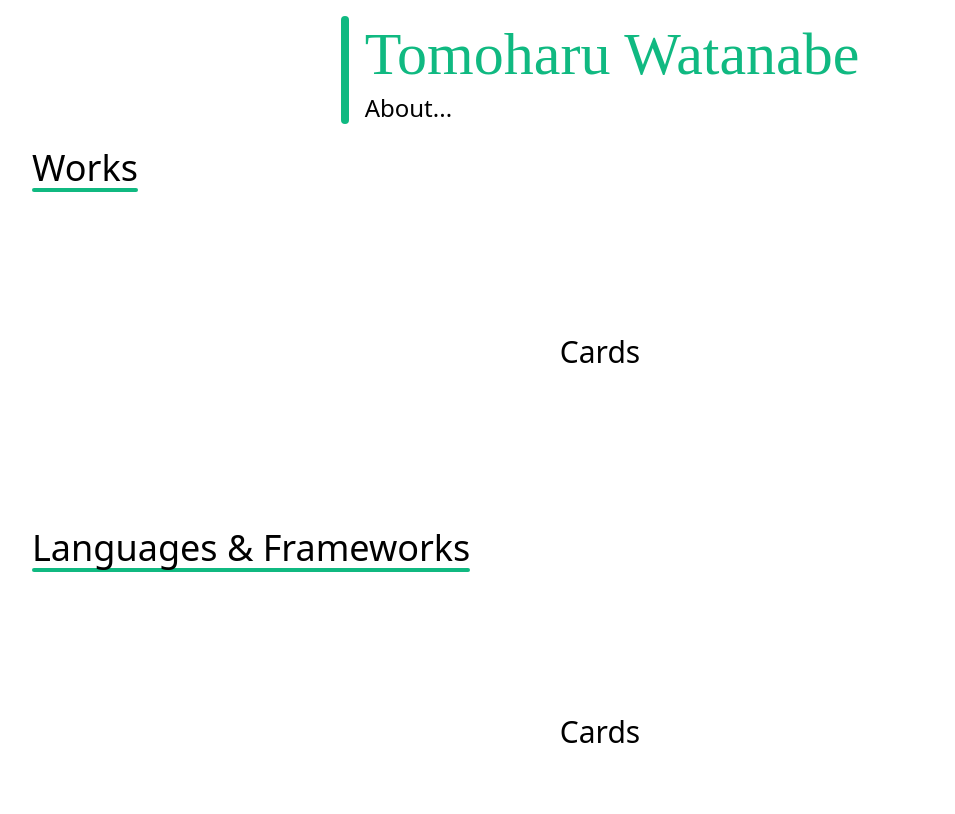
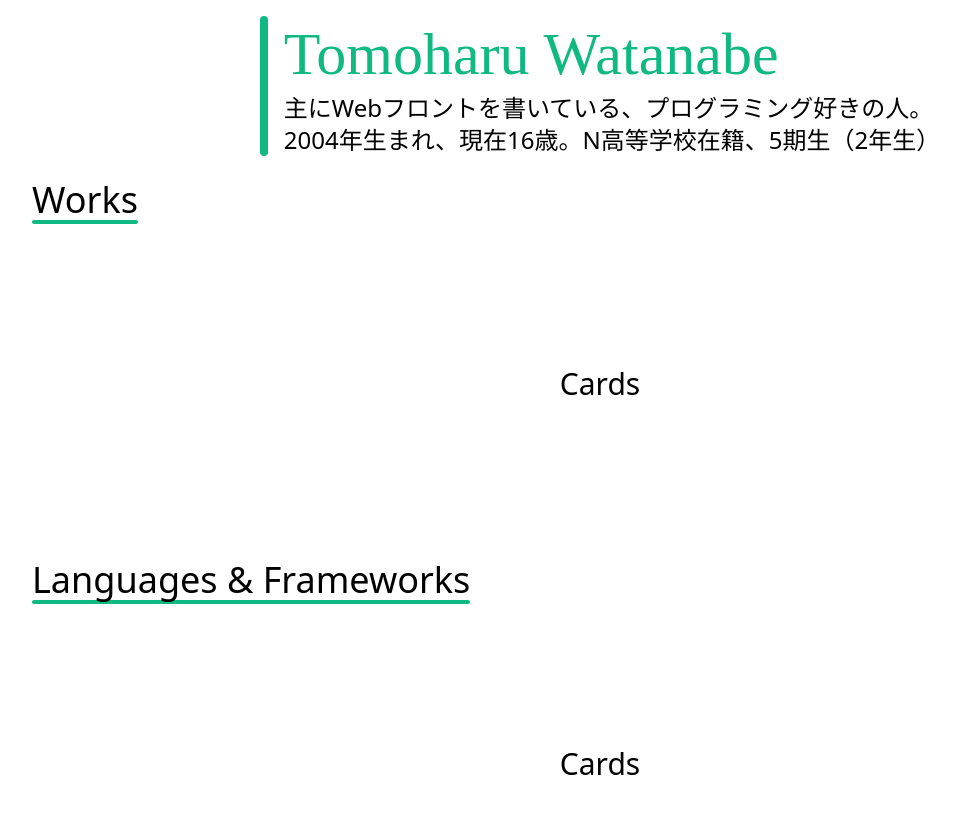
Before and after one commit to WTomoharu/next-portfolio, a Next.js app: page / in a window 1280 px wide. Shown: the top 814 px of the page, without its empty margins (40-995 px from the left). Built offline with nearby package versions, Linux system fonts and the light colour scheme.

Commit message:
update: add about text

```diff
--- a/pages/index.tsx
+++ b/pages/index.tsx
@@ -17,7 +17,13 @@ const Page = () => {
               <h2
                 className="text-xl md:text-2xl"
               >
-                About...
+                主にWebフロントを書いている、
+                <br className="md:hidden" />
+                プログラミング好きの人。
+                <br />
+                2004年生まれ、現在16歳。
+                <br className="md:hidden" />
+                N高等学校在籍、5期生（2年生）
               </h2>
             </div>
           </div>
```
